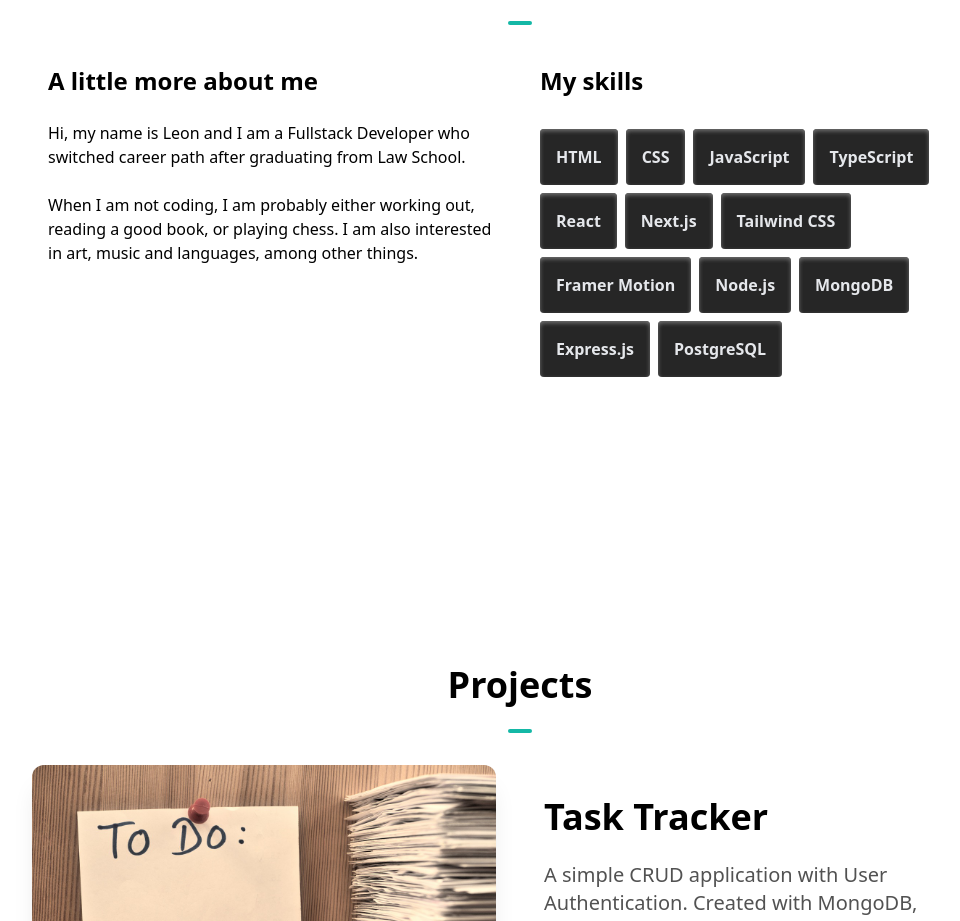
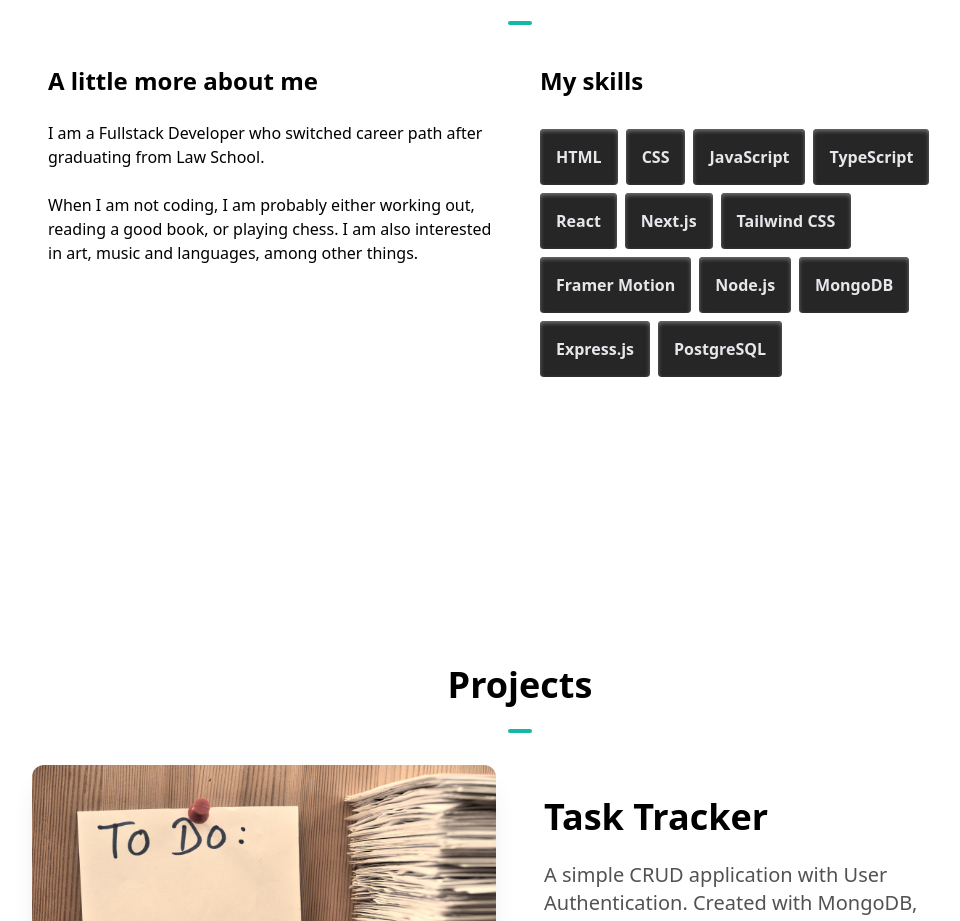
Before and after one commit to Lifguson/portfolio-nextjs, a Next.js app: page / in a window 1280 px wide. Shown: the part 854-1775 px from the top of the page, without its empty margins (120-1080 px from the left). Built offline with nearby package versions, Linux system fonts and the light colour scheme.

Commit message:
refactor: edited 'about me' text;

```diff
--- a/app/components/About.js
+++ b/app/components/About.js
@@ -28,8 +28,8 @@ const About = () => {
               A little more about me
             </h1>
             <p>
-              Hi, my name is Leon and I am a Fullstack Developer who switched
-              career path after graduating from Law School.
+              I am a Fullstack Developer who switched career path after
+              graduating from Law School.
             </p>
             <br />
             <p>
```
